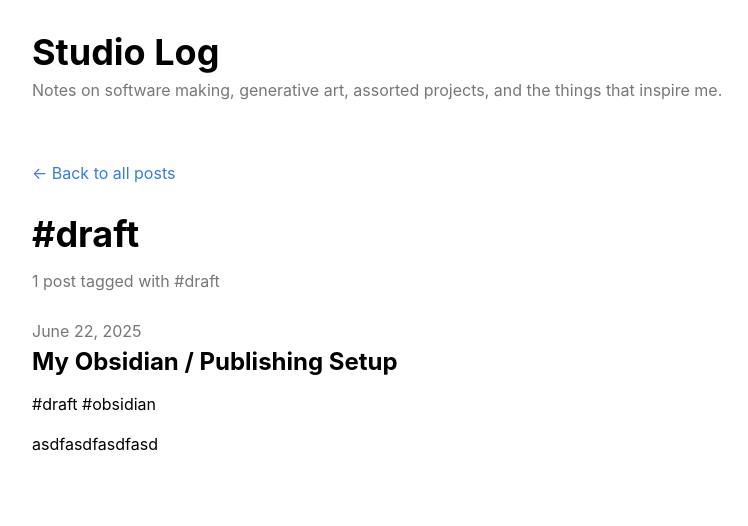
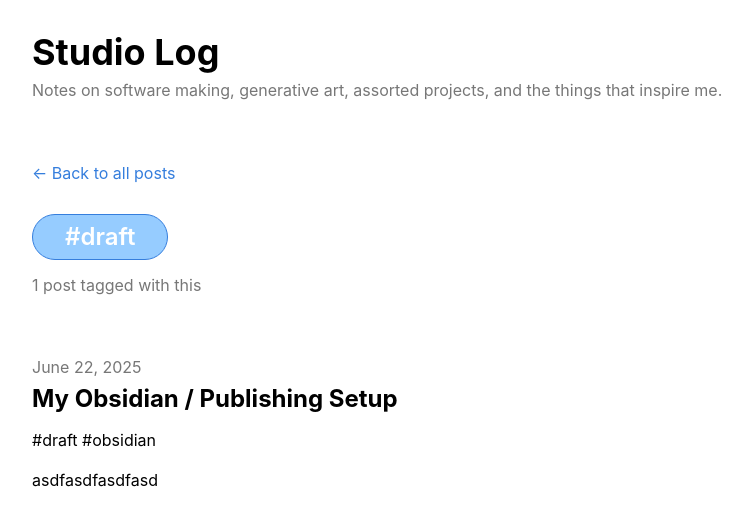
Before and after one commit to luismqueral/studio-log, a Next.js app: page /tags/draft in a window 1280 px wide. Shown: the top 526 px of the page, without its empty margins (256-1004 px from the left). Built offline with nearby package versions, Linux system fonts and the light colour scheme.

Commit message:
🔧 Update studio log configuration
Published: Jun 22, 2025

```diff
--- a/src/app/tags/[tag]/page.tsx
+++ b/src/app/tags/[tag]/page.tsx
@@ -42,10 +42,19 @@ export default async function TagPage({
         <Link href="/" className="link blue hover-dark-blue">← Back to all posts</Link>
       </div>
 
-      <header className="mb4">
-        <h1 className="f2 mb2">#{tag}</h1>
+      <header className="mb5">
+        <div className="mb3">
+          <span
+            className="dib pv2 ph4 bg-light-blue white br-pill f3 fw6"
+            style={{
+              border: '1px solid #357edd'
+            }}
+          >
+            #{tag}
+          </span>
+        </div>
         <p className="f5 gray">
-          {filteredPosts.length} post{filteredPosts.length !== 1 ? 's' : ''} tagged with #{tag}
+          {filteredPosts.length} post{filteredPosts.length !== 1 ? 's' : ''} tagged with this
         </p>
       </header>
 
```
Also changed, not shown: src/app/tags/page.tsx (+7 -3 lines), src/components/Tags.tsx (+6 -2 lines).
